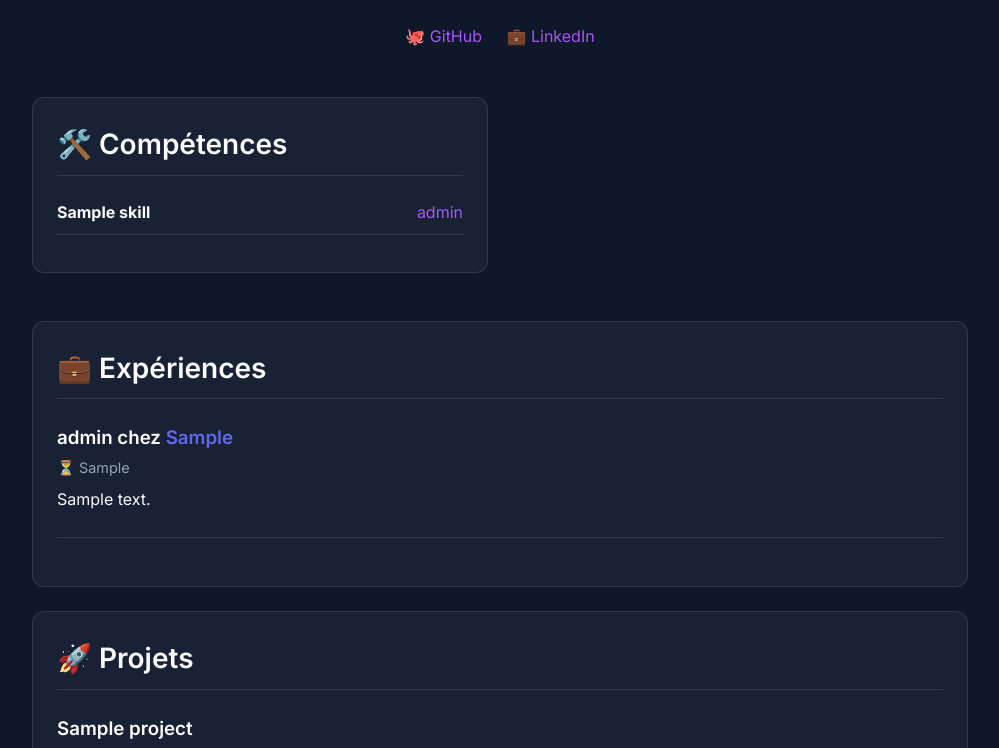
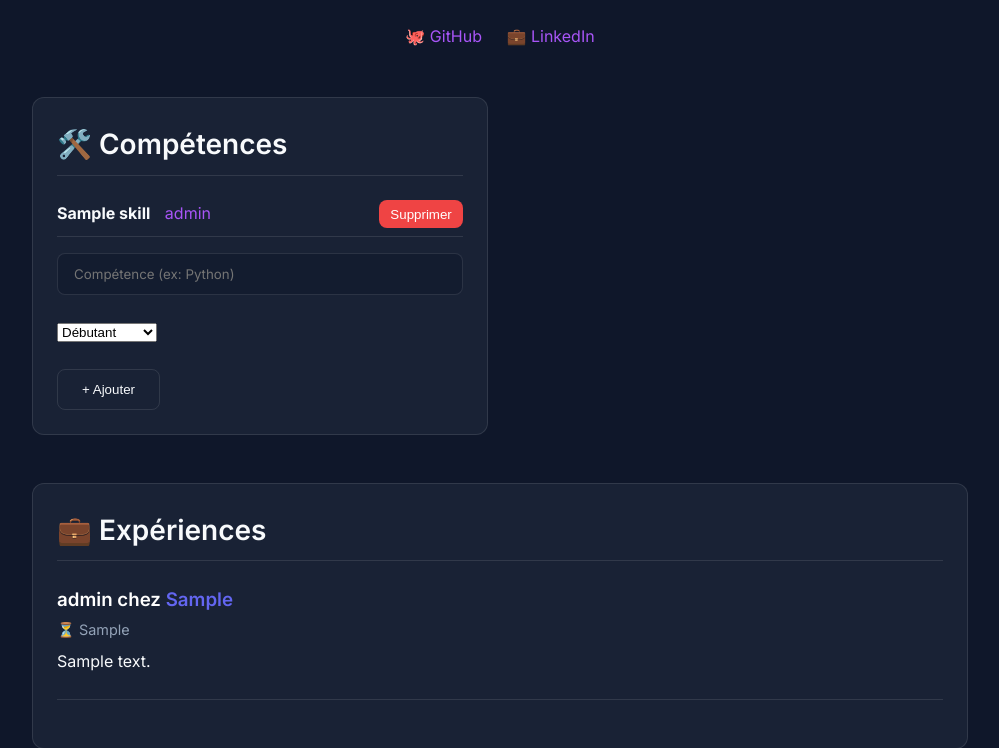
Before and after one commit to martindmv/E-Portifolio, a FastAPI app: page /portfolios/1 in a window 1280 px wide. Shown: the part 231-979 px from the top of the page, without its empty margins (140-1139 px from the left). Run offline with FastAPI, Linux system fonts and the light colour scheme; tables that the repository leaves empty hold one stand-in row (values such as "Sample post").

Commit message:
ajout de compétence + suppresion de compétence possible

```diff
--- a/main.py
+++ b/main.py
@@ -20,6 +20,7 @@ class Project(SQLModel, table=True):
 
     portfolio: "Portfolio" = Relationship(back_populates="project")
 
+
 class Skill(SQLModel, table=True):
     id: int | None = Field(default=None, primary_key=True)
     name: str
@@ -28,6 +29,7 @@ class Skill(SQLModel, table=True):
     portfolio_id: int | None = Field(default=None, foreign_key="portfolio.id")
 
     portfolio: "Portfolio" = Relationship(back_populates="skill")
+
 
 class Experience(SQLModel, table=True):
     id: int | None = Field(default=None, primary_key=True)
@@ -42,6 +44,7 @@ class Experience(SQLModel, table=True):
     # 2. La relation retour vers le Portfolio
     portfolio: "Portfolio" = Relationship(back_populates="experience")
 
+
 class Portfolio(SQLModel, table=True):
     id: int | None = Field(default=None, primary_key=True)
     name: str
@@ -52,19 +55,20 @@ class Portfolio(SQLModel, table=True):
 
     experience: list["Experience"] = Relationship(
         back_populates="portfolio",
-        sa_relationship_kwargs={"cascade": "all, delete-orphan"} # permet de supprimer les relations enfants quand le parent est supprimé
+        sa_relationship_kwargs={
+            "cascade": "all, delete-orphan"
+        },  # permet de supprimer les relations enfants quand le parent est supprimé
     )
     project: list["Project"] = Relationship(
         back_populates="portfolio",
-        sa_relationship_kwargs={"cascade": "all, delete-orphan"}
+        sa_relationship_kwargs={"cascade": "all, delete-orphan"},
     )
     skill: list["Skill"] = Relationship(
         back_populates="portfolio",
-        sa_relationship_kwargs={"cascade": "all, delete-orphan"}
+        sa_relationship_kwargs={"cascade": "all, delete-orphan"},
     )
     github: str | None
     linkedin: str | None
-
 
 
 sqlite_file_name = "database_portfolio.db"
@@ -73,8 +77,10 @@ sqlite_url = f"sqlite:///{sqlite_file_name}"
 connect_args = {"check_same_thread": False}
 engine = create_engine(sqlite_url, connect_args=connect_args)
 
+
 def create_db_and_tables():
     SQLModel.metadata.create_all(engine)
+
 
 def get_session():
     with Session(engine) as session:
@@ -83,11 +89,13 @@ def get_session():
 
 SessionDep = Annotated[Session, Depends(get_session)]
 
+
 @asynccontextmanager
 async def lifespan(app: FastAPI):
     # Création de la base de données au démarrage
     create_db_and_tables()
     yield
+
 
 app = FastAPI(lifespan=lifespan)
 
@@ -106,7 +114,9 @@ def create_portfolio(
     github: str | None = Form(None),
     linkedin: str | None = Form(None),
 ):
-    portfolio = Portfolio(name=name, formation=formation, github=github, linkedin=linkedin)
+    portfolio = Portfolio(
+        name=name, formation=formation, github=github, linkedin=linkedin
+    )
     session.add(portfolio)
     session.commit()
     session.refresh(portfolio)
@@ -121,7 +131,9 @@ def read_portfolios_page(
     limit: Annotated[int, Query(le=100)] = 100,
 ):
     portfolios = session.exec(select(Portfolio).offset(offset).limit(limit)).all()
-    return templates.TemplateResponse(request=request, name="home.html", context={"db_portfolios": portfolios})
+    return templates.TemplateResponse(
+        request=request, name="home.html", context={"db_portfolios": portfolios}
+    )
 
 
 @app.get("/portfolios/create", response_class=HTMLResponse)
@@ -135,9 +147,7 @@ def read_portfolio(request: Request, portfolio_id: int, session: SessionDep):
     if not portfolio:
         raise HTTPException(status_code=404, detail="Portfolio not found")
     return templates.TemplateResponse(
-        request=request,
-        name="portfolio_detail.html",
-        context={"portfolio": portfolio}
+        request=request, name="portfolio_detail.html", context={"portfolio": portfolio}
     )
 
 
@@ -149,3 +159,32 @@ def delete_portfolio(portfolio_id: int, session: SessionDep):
     session.delete(portfolio)
     session.commit()
     return {"ok": True}
+
+
+# Ajouter une compétence à un portfolio
+@app.post("/portfolios/{portfolio_id}/skills/")
+def create_skill(
+    portfolio_id: int,
+    session: SessionDep,
+    name: str = Form(...),
+    level: str = Form(...),
+):
+    portfolio = session.get(Portfolio, portfolio_id)
+    if not portfolio:
+        raise HTTPException(status_code=404, detail="Portfolio not found")
+    skill = Skill(name=name, level=level, portfolio_id=portfolio_id)
+    session.add(skill)
+    session.commit()
+    return RedirectResponse(url=f"/portfolios/{portfolio_id}", status_code=303)
+
+
+# Supprimer une compétence
+@app.post("/skills/{skill_id}/delete")
+def delete_skill(skill_id: int, session: SessionDep):
+    skill = session.get(Skill, skill_id)
+    if not skill:
+        raise HTTPException(status_code=404, detail="Skill not found")
+    portfolio_id = skill.portfolio_id
+    session.delete(skill)
+    session.commit()
+    return RedirectResponse(url=f"/portfolios/{portfolio_id}", status_code=303)
--- a/templates/portfolio_detail.html
+++ b/templates/portfolio_detail.html
@@ -26,9 +26,28 @@
       <ul style="list-style-type: none; padding: 0;">
         {% for skill in portfolio.skill %}
         <li style="margin-bottom: 0.8rem; border-bottom: 1px solid var(--card-border); padding-bottom: 0.5rem;">
-              <div style="display: flex; justify-content: space-between;">
+          <div style="display: flex; justify-content: space-between; align-items: center;">
+
+            <div>
               <strong>{{ skill.name }}</strong>
-                <span style="color: #a855f7;">{{ skill.level }}</span>
+              <span style="color: #a855f7; margin-left: 10px;">
+                {{ skill.level }}
+              </span>
+            </div>
+
+            <form action="/skills/{{ skill.id }}/delete" method="post">
+              <button type="submit" style="
+          background: #ef4444;
+          border: none;
+          color: white;
+          padding: 0.4rem 0.7rem;
+          border-radius: 8px;
+          cursor: pointer;
+        ">
+                Supprimer
+              </button>
+            </form>
+
           </div>
         </li>
         {% endfor %}
@@ -36,6 +55,20 @@
       {% else %}
       <p>Aucune compétence renseignée.</p>
       {% endif %}
+      <form action="/portfolios/{{ portfolio.id }}/skills/" method="post" style="margin-top:1rem;">
+        <div class="form-group">
+          <input type="text" name="name" placeholder="Compétence (ex: Python)" required>
+        </div>
+        <div class="form-group">
+          <select name="level">
+            <option value="Débutant">Débutant</option>
+            <option value="Intermédiaire">Intermédiaire</option>
+            <option value="Avancé">Avancé</option>
+          </select>
+        </div>
+        <button type="submit" class="btn btn-secondary">+ Ajouter</button>
+      </form>
+
     </div>
 
     <!-- Colonne centrale/droite : Expériences & Projets -->
@@ -45,7 +78,8 @@
         {% if portfolio.experience %}
         {% for exp in portfolio.experience %}
         <div style="margin-bottom: 1.5rem; padding-bottom: 1rem; border-bottom: 1px solid var(--card-border);">
-              <h3 style="margin-bottom: 0.2rem;">{{ exp.role }} chez <span style="color: #6366f1;">{{ exp.company }}</span></h3>
+          <h3 style="margin-bottom: 0.2rem;">{{ exp.role }} chez <span style="color: #6366f1;">{{ exp.company }}</span>
+          </h3>
           <p style="font-size: 0.9rem; margin-bottom: 0.5rem;">⏳ {{ exp.duration }}</p>
           {% if exp.description %}
           <p style="color: var(--text-main);">{{ exp.description }}</p>
@@ -67,7 +101,8 @@
           <p style="color: var(--text-main);">{{ proj.description }}</p>
           {% endif %}
           {% if proj.link %}
-                <a href="{{ proj.link }}" target="_blank" class="btn btn-secondary" style="padding: 0.4rem 0.8rem; font-size: 0.9rem; margin-top: 0.5rem;">Voir le projet</a>
+          <a href="{{ proj.link }}" target="_blank" class="btn btn-secondary"
+            style="padding: 0.4rem 0.8rem; font-size: 0.9rem; margin-top: 0.5rem;">Voir le projet</a>
           {% endif %}
         </div>
         {% endfor %}
@@ -79,3 +114,18 @@
   </div>
 </div>
 {% endblock %}
+
+<!-- Formulaire pour ajouter une compétence -->
+<form action="/portfolios/{{ portfolio.id }}/skills/" method="post" style="margin-top:1rem;">
+  <div class="form-group">
+    <input type="text" name="name" placeholder="Compétence (ex: Python)" required>
+  </div>
+  <div class="form-group">
+    <select name="level">
+      <option value="Débutant">Débutant</option>
+      <option value="Intermédiaire">Intermédiaire</option>
+      <option value="Avancé">Avancé</option>
+    </select>
+  </div>
+  <button type="submit" class="btn btn-secondary">+ Ajouter</button>
+</form>
```
Lines whose indentation alone changed are shown as unchanged.
